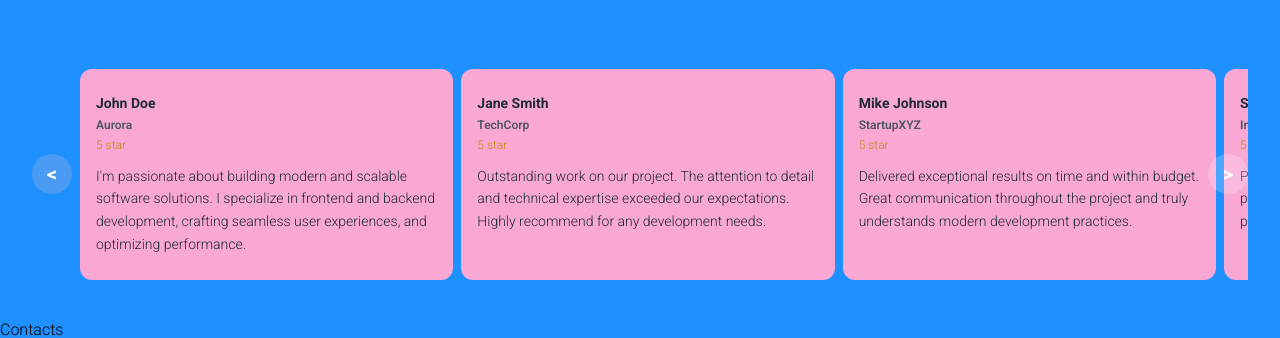
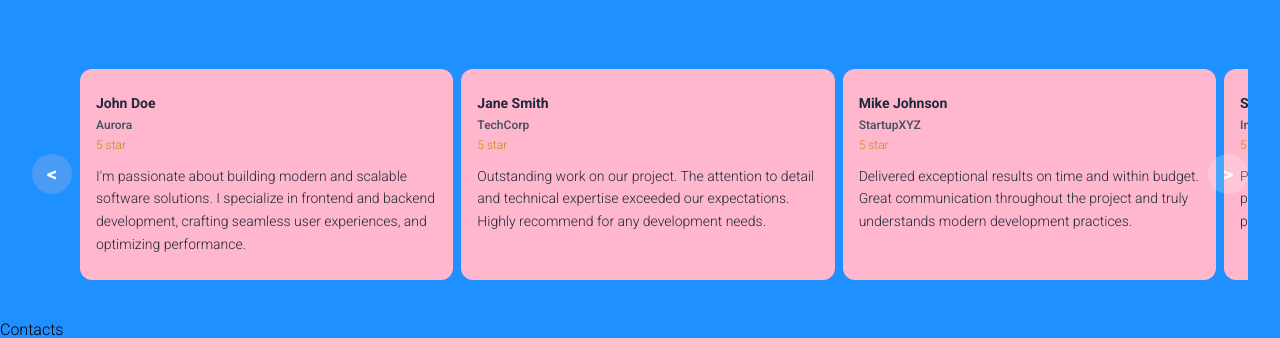
Before and after one commit to drusykhulwi/portfolio, a React (Create React App) app in the folder frontend/: page / in a window 1280 px wide. Shown: the part 2829-3167 px from the top of the page. Built offline with nearby package versions, Linux system fonts and the light colour scheme.

Commit message:
color coordination

```diff
--- a/frontend/src/components/Testimonials.js
+++ b/frontend/src/components/Testimonials.js
@@ -48,7 +48,7 @@ function Testimonials() {
                         {reviews.map((items, index) => (
                             <div
                                 key={index}
-                                className='flex-shrink-0 w-full sm:w-1/2 lg:w-1/3 px-4 py-6 bg-pink-300 text-gray-800 rounded-xl transition-all duration-300 hover:scale-85'
+                                className='flex-shrink-0 w-full sm:w-1/2 lg:w-1/3 px-4 py-6 bg-secondary text-gray-800 rounded-xl transition-all duration-300 hover:scale-85'
                             >
                                 <div className='space-y-3'>
                                     <div>
```
